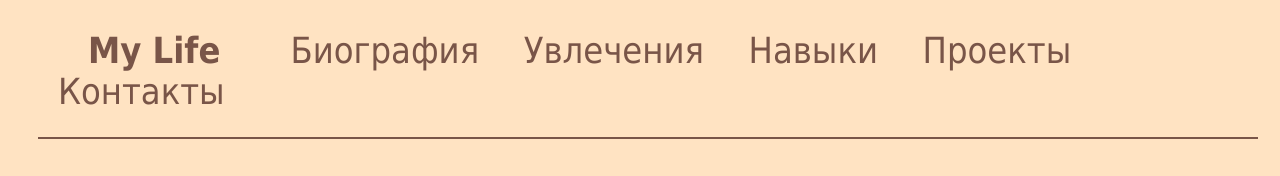
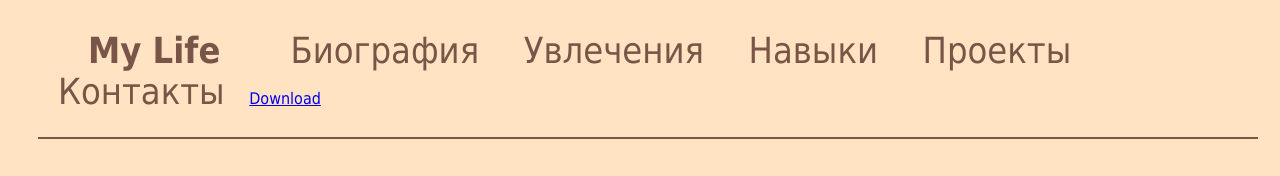
Before and after one commit to shklyager/mylife, a plain HTML site: page index.html in a window 1280 px wide. Shown: the top 176 px of the page. Drawn offline with nearby package versions, Linux system fonts and the light colour scheme.

Commit message:
Update index.html

```diff
--- a/index.html
+++ b/index.html
@@ -27,6 +27,7 @@
             <a class="zagolovki" href="#nav">Навыки</a>
             <a class="zagolovki" href="#proekt">Проекты</a>
             <a class="zagolovki" href="#kont">Контакты</a>
+            <a href="img/test.txt" download>Download</a>
         </div>
 
         <div class ="card">
```
